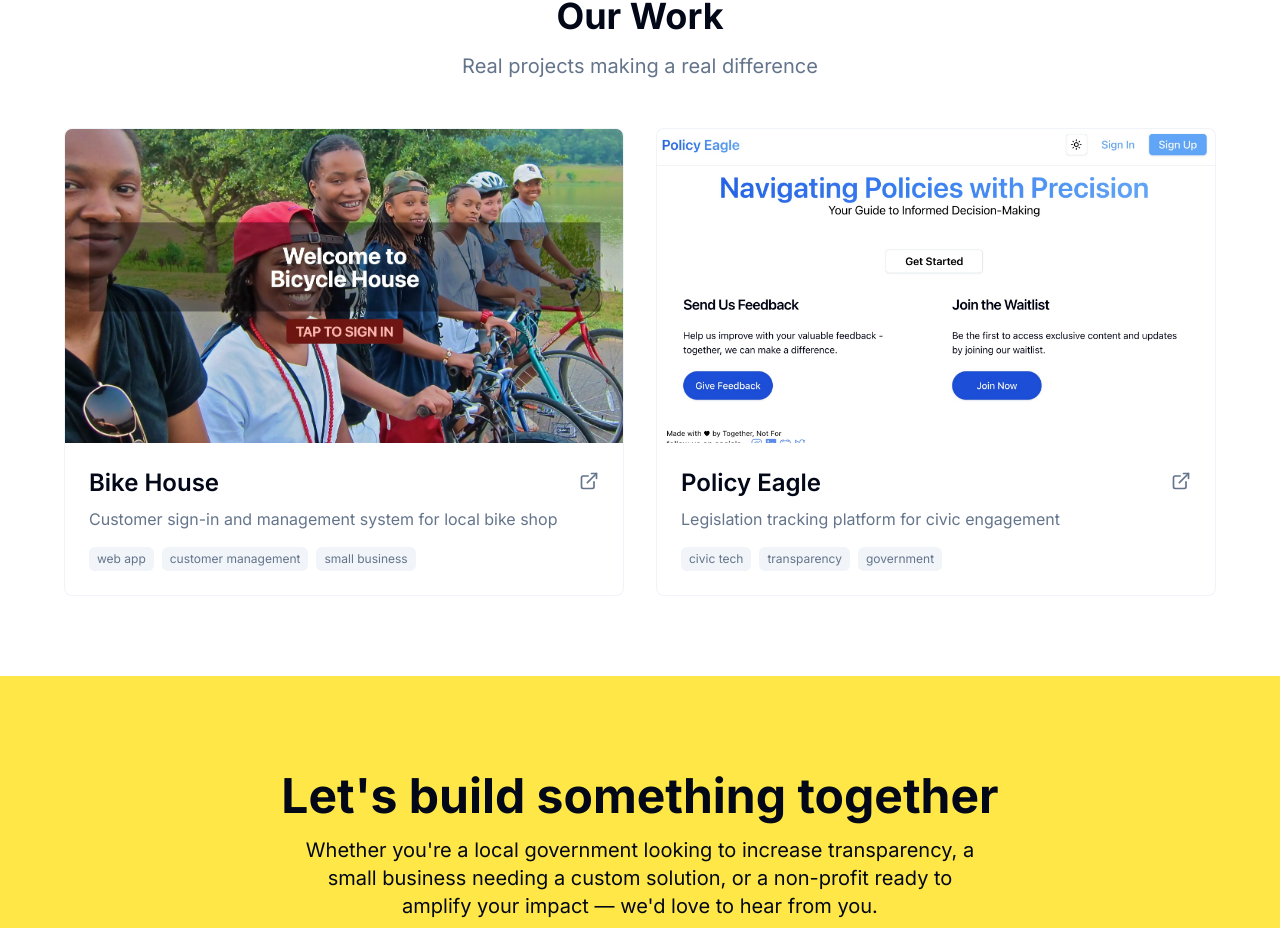
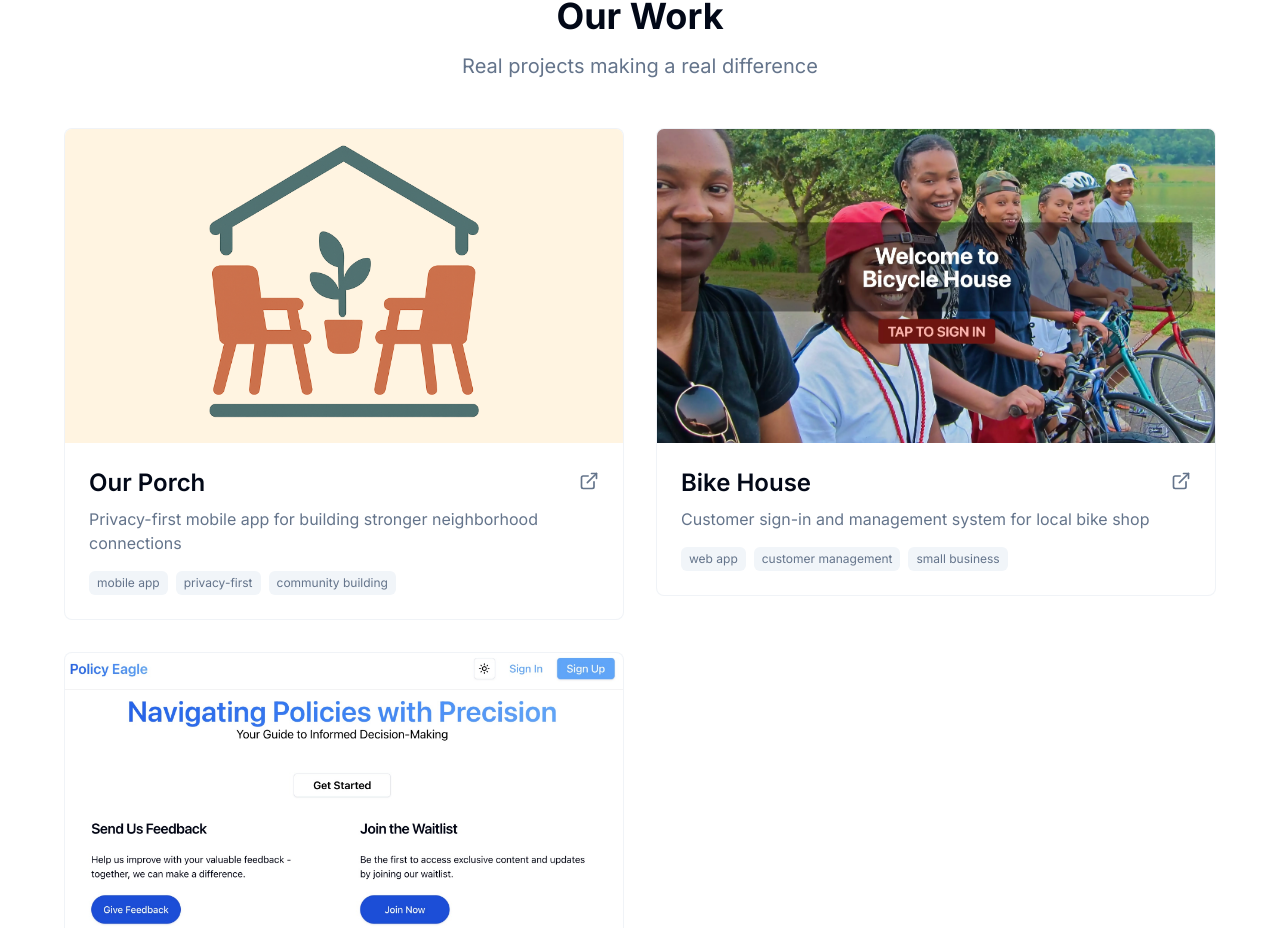
Before and after one commit to togethernotfor/website, a Next.js app: page / in a window 1280 px wide. Shown: the part 1774-2702 px from the top of the page. Built offline with nearby package versions, Linux system fonts and the light colour scheme.

Commit message:
feat(our-porch): add Our Porch project details and associated image

```diff
--- a/src/components/Portfolio.tsx
+++ b/src/components/Portfolio.tsx
@@ -37,13 +37,20 @@ export default function Portfolio() {
             >
               <Link
                 href={project.href}
-                target="_blank"
-                rel="noopener noreferrer"
+                target={project.href.startsWith("/") ? undefined : "_blank"}
+                rel={
+                  project.href.startsWith("/")
+                    ? undefined
+                    : "noopener noreferrer"
+                }
                 className="group block"
               >
                 <Card className="border border-border/50 shadow-none hover:border-border hover:shadow-md transition-all overflow-hidden h-full">
                   <CardContent className="p-0">
-                  <div className="relative aspect-video overflow-hidden bg-muted">
+                    <div
+                    className="relative aspect-video overflow-hidden bg-muted"
+                    style={project.id === "our-porch" ? { backgroundColor: "#FFF4E1" } : undefined}
+                  >
                       <Image
                         src={project.image}
                         alt={project.imageAlt}
@@ -53,6 +60,8 @@ export default function Portfolio() {
                         style={
                           project.id === "policy-eagle"
                             ? { objectPosition: "top" }
+                            : project.id === "our-porch"
+                            ? { objectFit: "contain" }
                             : undefined
                         }
                       />
--- a/src/data/projects.ts
+++ b/src/data/projects.ts
@@ -1,13 +1,14 @@
 import { StaticImageData } from "next/image";
 import bike_house from "../../public/bike-house_1_50.webp";
 import policy_eagle from "../../public/policy-eagle.jpg";
+import our_porch from "../../public/our-porch/icon1-cropped-trans-2.png";
 
 export interface Project {
   id: string;
   title: string;
   description: string;
   longDescription?: string;
-  category: "government" | "business" | "nonprofit";
+  category: "government" | "business" | "nonprofit" | "community";
   image: StaticImageData;
   imageAlt: string;
   href: string;
@@ -22,6 +23,19 @@ export interface Project {
 }
 
 export const projects: Project[] = [
+  {
+    id: "our-porch",
+    title: "Our Porch",
+    description: "Privacy-first mobile app for building stronger neighborhood connections",
+    longDescription:
+      "A mobile app that helps you nurture meaningful relationships with your neighbors through smart reminders, contact tracking, and personalized organization. All data stays on your device with no cloud sync required.",
+    category: "community",
+    image: our_porch,
+    imageAlt: "Our Porch app icon",
+    href: "/our-porch/support",
+    featured: true,
+    tags: ["mobile app", "privacy-first", "community building"],
+  },
   {
     id: "bike-house",
     title: "Bike House",
```
Also changed, not shown: public/our-porch/icon1-cropped-trans-2.png (added). Lines whose indentation alone changed are shown as unchanged.
